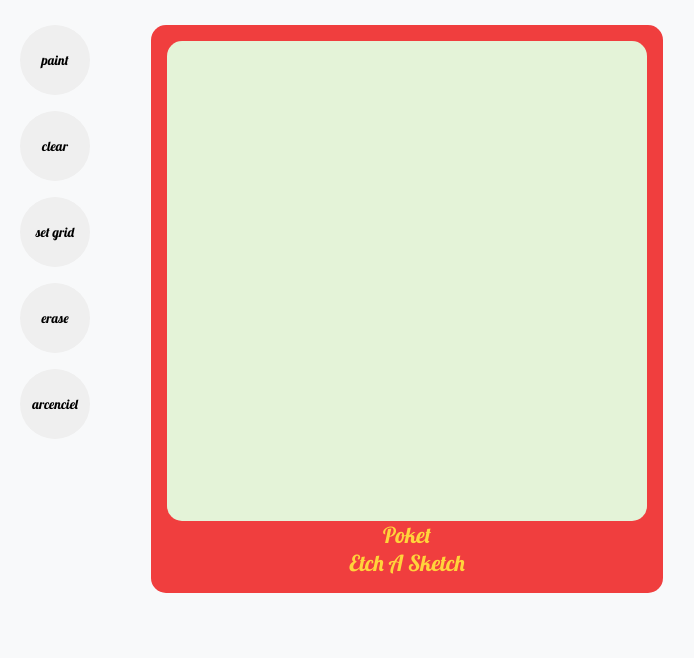
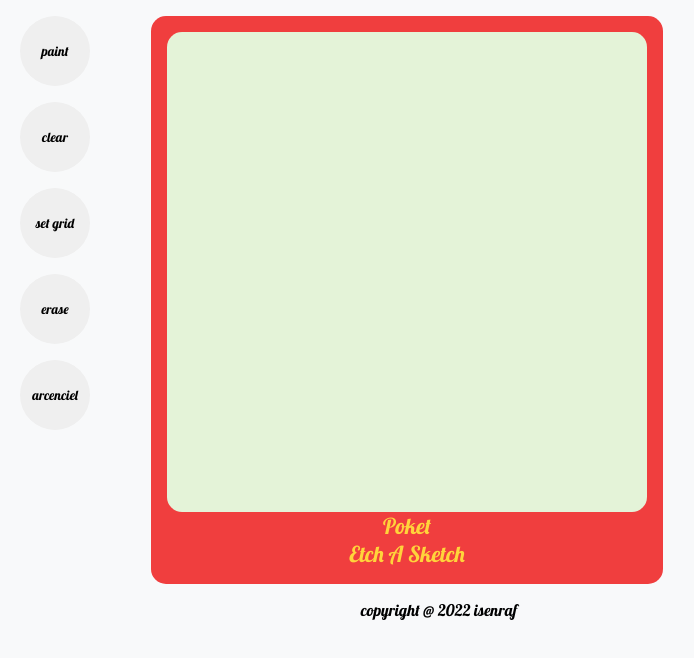
Before and after one commit to Isenraf/etch-a-sketch, a plain HTML site: page index.html in a window 1280 px wide. Shown: the whole page, without its empty margins (201-895 px from the left). Drawn offline with Linux system fonts and the light colour scheme.

Commit message:
Add footer

```diff
--- a/css/styles.css
+++ b/css/styles.css
@@ -11,7 +11,7 @@ body {
 
 main {
     width: 960px;
-    margin: 25px auto;
+    margin: 16px auto;
 
     display: flex;
 }
@@ -68,3 +68,8 @@ p {
     cursor: pointer;
     background-color: #868e96;
 }
+
+footer {
+    display: flex;
+    justify-content: center;
+}
--- a/index.html
+++ b/index.html
@@ -29,5 +29,8 @@
                 </div>
             </section>
         </main>
+        <footer>
+            copyright @ 2022 isenraf
+        </footer>
     </body>
 </html>
```
